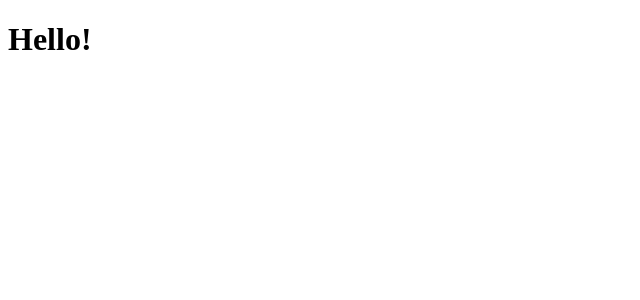
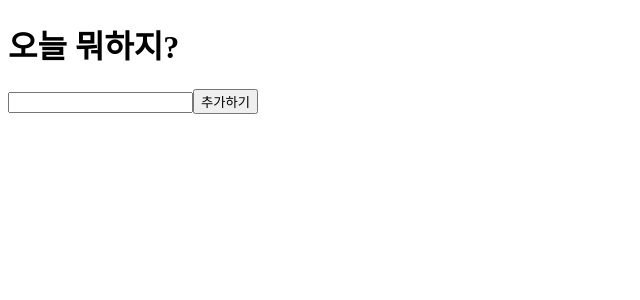
Before and after one commit to jodnddus/reactype, a React (Create React App) app: page / in a window 1280 px wide. Shown: the top 300 px of the page, without its empty margins (0-640 px from the left). Built offline with nearby package versions, Linux system fonts and the light colour scheme.

Commit message:
렌더링 함수 추가 & 컴포넌트 TodoList 컴포넌트 추가

```diff
--- a/src/App.tsx
+++ b/src/App.tsx
@@ -1,9 +1,10 @@
 import React from 'react';
+import TodoList from './components/TodoList';
 
 const App: React.FC = () => {
   return (
     <div className="App">
-      <h1>Hello!</h1>
+      <TodoList />
     </div>
   );
 }
--- a/src/components/TodoList.tsx
+++ b/src/components/TodoList.tsx
@@ -1,5 +1,5 @@
 import React from 'react';
-import TodoItem from './Todoitem';
+import TodoItem from './TodoItem';
 
 interface Props {
 
@@ -41,7 +41,7 @@ class TodoList extends React.Component<Props, State> {
   onSubmit = (e: React.FormEvent<HTMLFormElement>): void => {
     e.preventDefault();
     const { todoItems, input } = this.state;
-    const newItem: TodoItemState = { id: this.nextTodoId++, text: input, done: false};
+    const newItem: TodoItemState = { id: this.nextTodoId++, text: input, done: false };
     const nextTodoItems: TodoItemState[] = todoItems.concat(newItem);
     this.setState({
       todoItems: nextTodoItems
@@ -62,4 +62,34 @@ class TodoList extends React.Component<Props, State> {
       input: value
     });
   }
+
+  render() {
+    const { onSubmit, onChange, onToggle, onRemove } = this;
+    const { input, todoItems } = this.state;
+
+    const todoItemList: React.ReactElement[] = todoItems.map(todo => (
+      <TodoItem
+        key={todo.id}
+        done={todo.done}
+        onToggle={() => onToggle(todo.id)}
+        onRemove={() => onRemove(todo.id)}
+        text={input}
+      />
+    ));
+
+    return (
+      <div>
+        <h1>오늘 뭐하지?</h1>
+        <form onSubmit={onSubmit}>
+          <input onChange={onChange} value={input} />
+          <button type="submit">추가하기</button>
+        </form>
+        <ul>
+          { todoItemList }
+        </ul>
+      </div>
+    );
+  }
 }
+
+export default TodoList;
```
